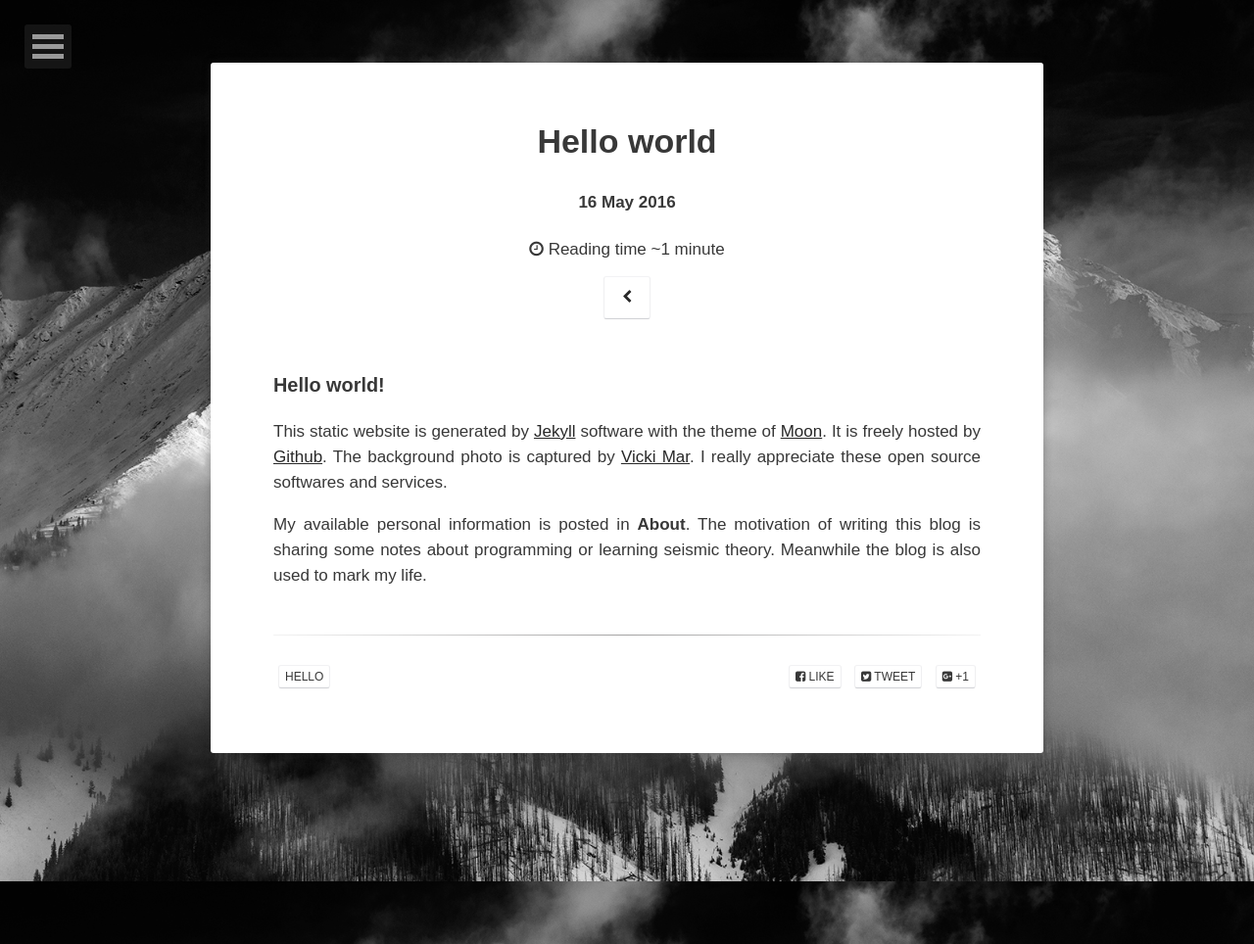
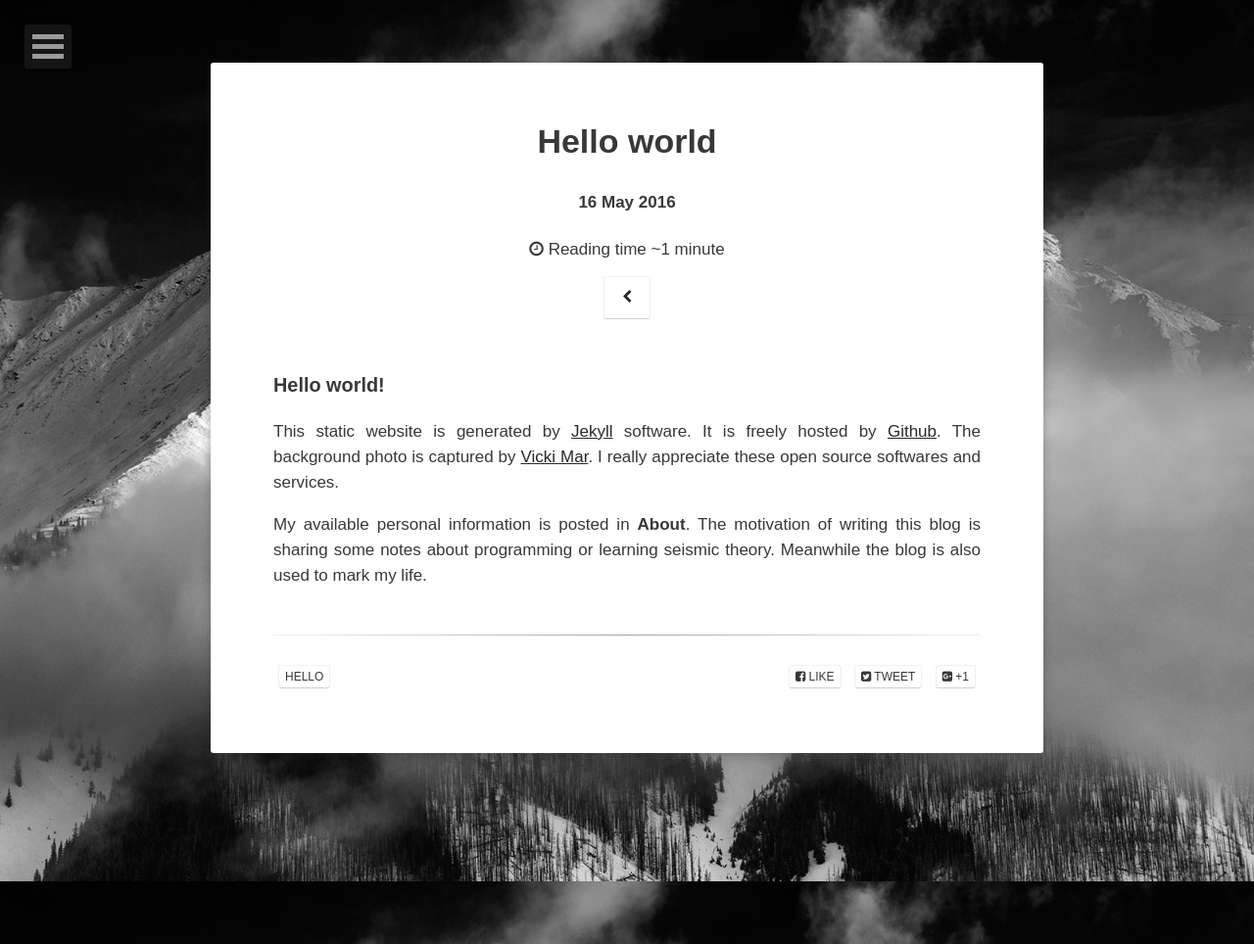
Before and after one commit to Chenlonw/chenlonw.github.com, a Jekyll site: the page built from _posts/2016-05-16-hello-world.md, in a window 1280 px wide. Shown: the whole page at 98% size. Built offline with Jekyll 4.4.1, drawn with Linux system fonts in a browser that asks for light colours; some web fonts are replaced.

Commit message:
small change

```diff
--- a/_posts/2016-05-16-hello-world.md
+++ b/_posts/2016-05-16-hello-world.md
@@ -10,10 +10,10 @@ comments: true
 
 ### Hello world!
 
-This static website is generated by [Jekyll](https://jekyllrb.com/) software with the theme of
-[Moon](http://taylantatli.me/Moon). It is freely hosted by [Github](https://github.com).
-The background photo is captured by [Vicki Mar](https://www.flickr.com/photos/vmar/).
-I really appreciate these open source softwares and services.
+This static website is generated by [Jekyll](https://jekyllrb.com/) software. It is freely hosted by
+[Github](https://github.com).  The background photo is captured by [Vicki
+Mar](https://www.flickr.com/photos/vmar/).  I really appreciate these open source softwares and
+services.
 
 My available personal information is posted in **About**. The motivation of writing this blog is
 sharing some notes about programming or learning seismic theory. Meanwhile the blog is also used to
```
